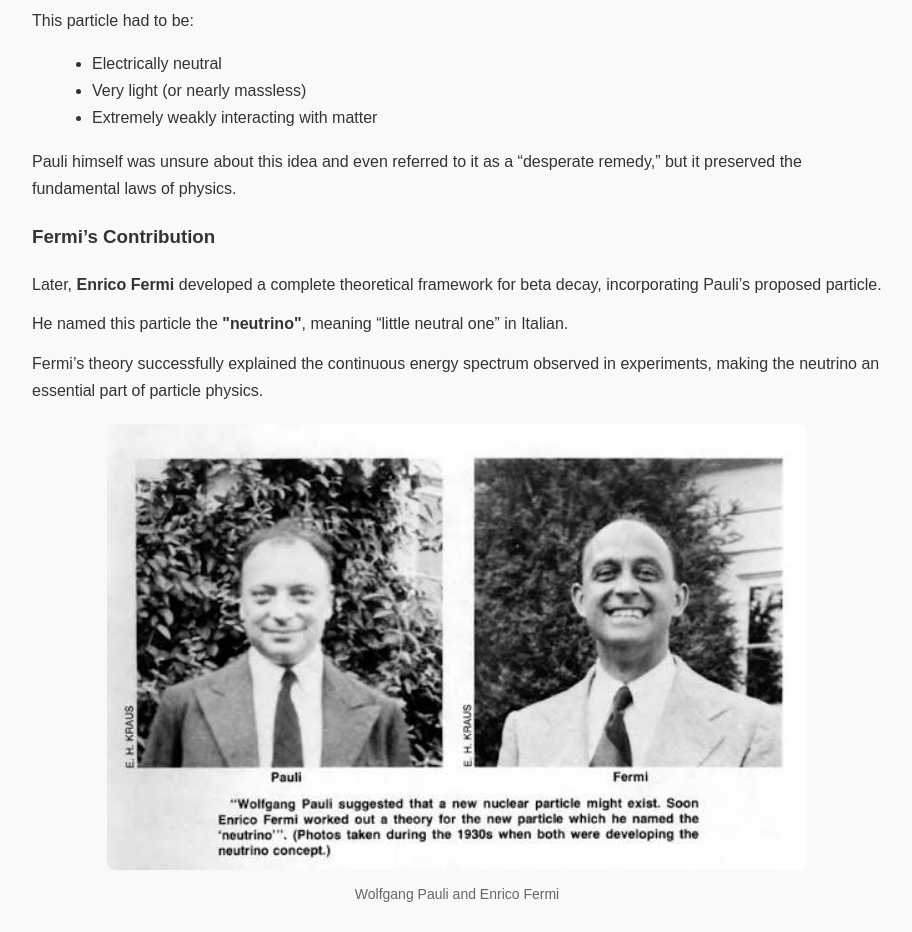
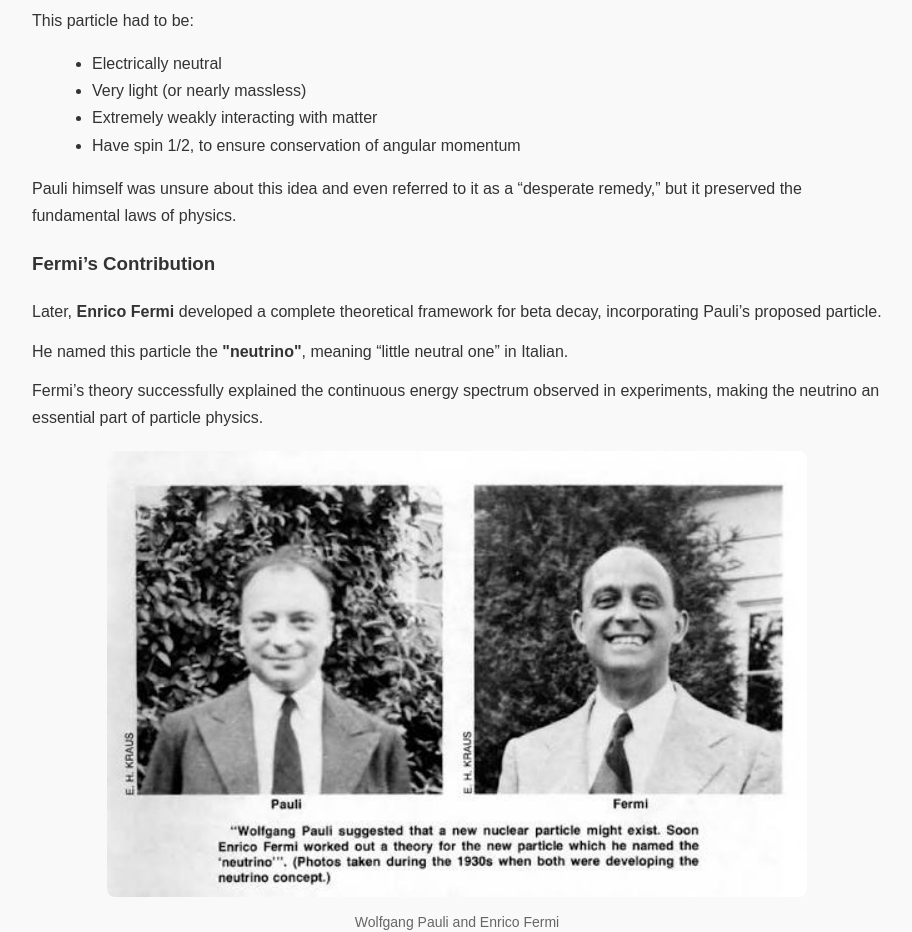
Before and after one commit to sandeep-phyML/my-blog, a plain HTML site: page index.html in a window 1280 px wide. Shown: the part 4080-5012 px from the top of the page, without its empty margins (183-1095 px from the left). Drawn offline with Linux system fonts and the light colour scheme.

Commit message:
add spin proerty

```diff
--- a/index.html
+++ b/index.html
@@ -194,6 +194,8 @@
 
     <li>Extremely weakly interacting with matter</li>
 
+    <li> Have spin 1/2, to ensure conservation of angular momentum </li>
+
 </ul>
 
 
```
